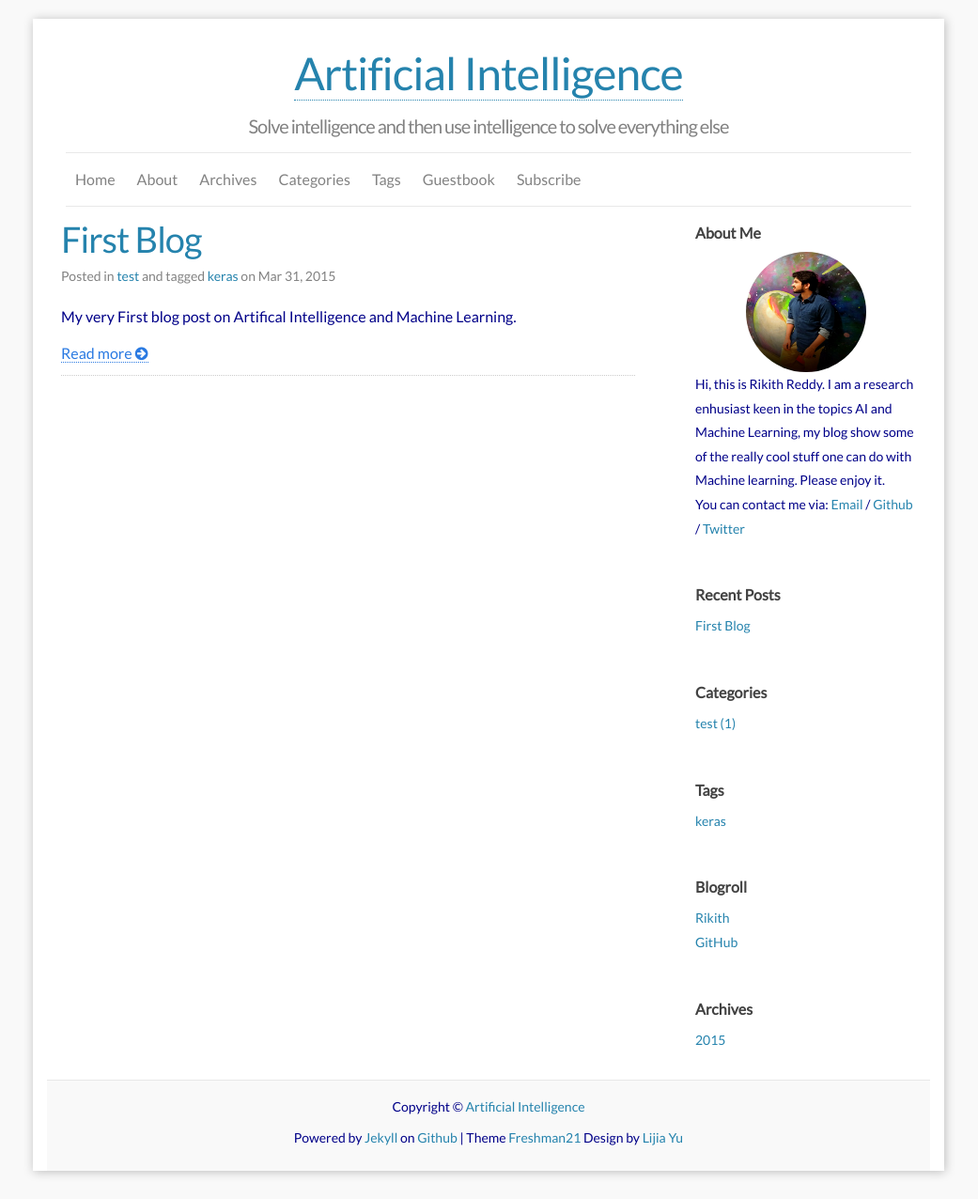
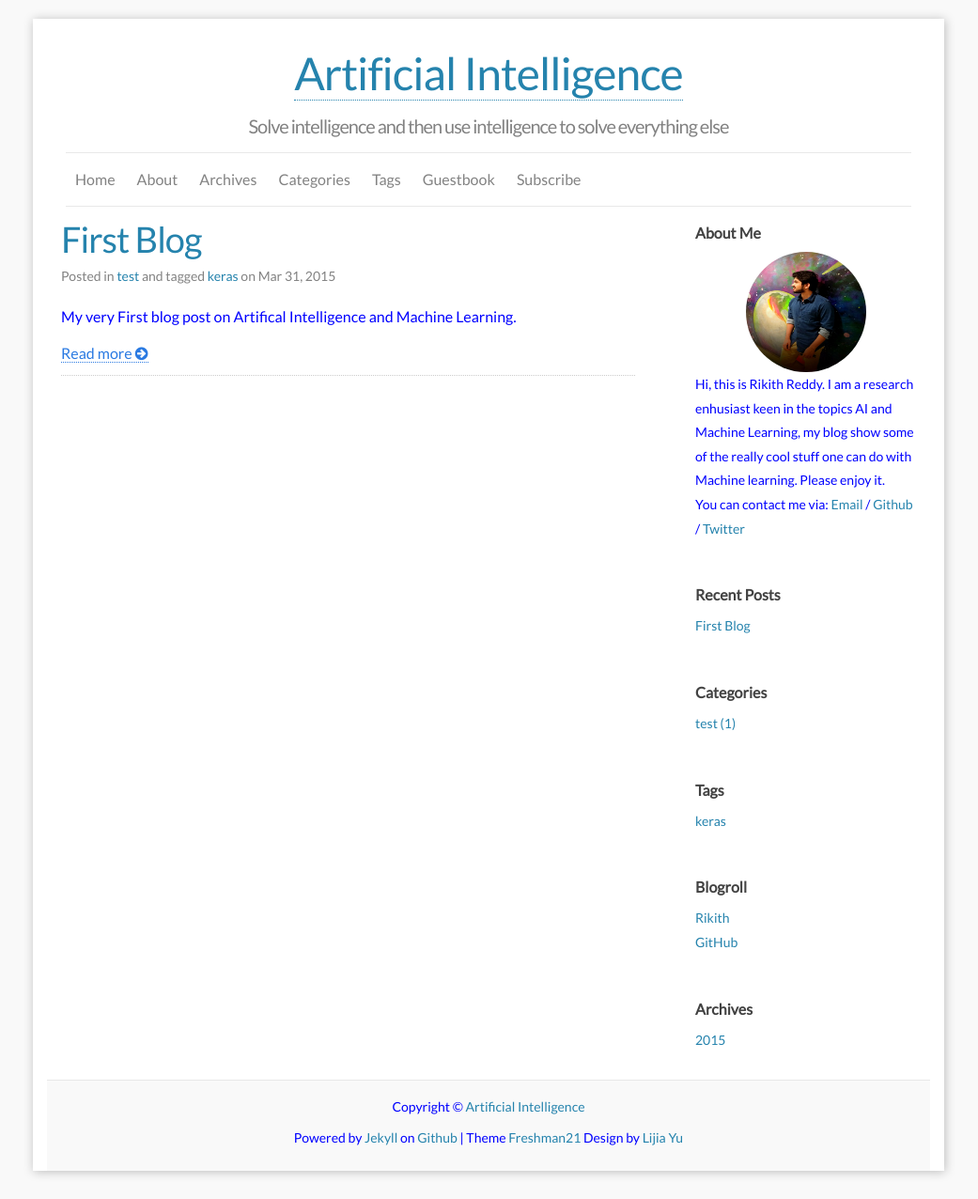
Before and after one commit to rikithreddy/rikithreddy.github.io, a Jekyll site: the page built from index.html, in a window 1280 px wide. Shown: the whole page at 94% size, without its empty margins (120-1161 px from the left). Built offline with Jekyll 4.4.1, drawn with Linux system fonts in a browser that asks for light colours; the list of posts is cut into pages by our own code.

Commit message:
Update main.scss

```diff
--- a/css/main.scss
+++ b/css/main.scss
@@ -13,7 +13,7 @@ $base-line-height: 1.6em;
 
 $spacing-unit:     15px;
 
-$text-color:       #008;
+$text-color:       #0000FF;
 $background-color: #f9f9f9;
 $brand-color:      #2a7ae2;
 $brand-top-color:  #2583ad;
```
